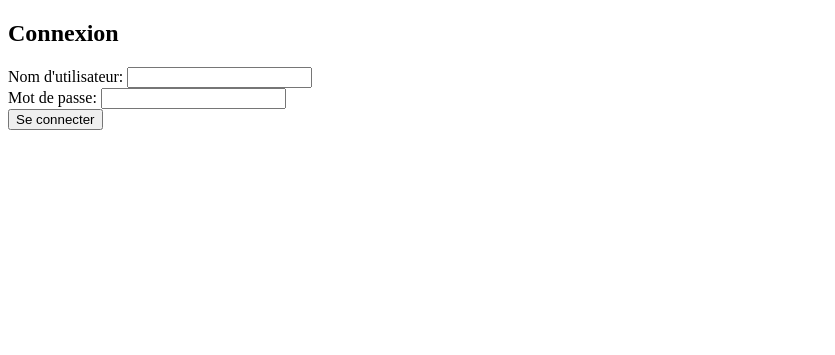
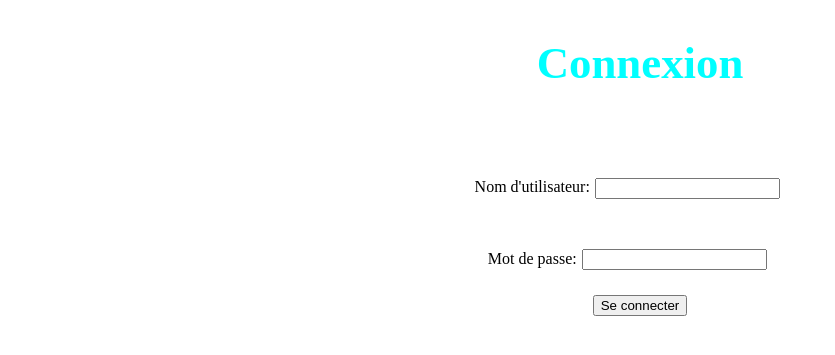
Before and after one commit to Doucet-Noam1/Projet_PHP, a PHP site: page /login.php in a window 1280 px wide. Shown: the top 355 px of the page, without its empty margins (0-835 px from the left). Run offline with PHP 8.4, Linux system fonts and the light colour scheme; data comes from the database, SQL or seed files in the repository.

Commit message:
finition css

```diff
--- /dev/null
+++ b/css/login.css
@@ -0,0 +1,14 @@
+h2{
+    color: aqua;
+    margin-bottom: 5%;
+    font-size: 280%;
+}
+
+body{
+    text-align: center;
+}
+
+input{
+    margin: 2%;
+    margin-left: 0.1%;
+}
--- a/login.php
+++ b/login.php
@@ -32,6 +32,7 @@ if ($_SERVER['REQUEST_METHOD'] === 'POST') {
 <head>
     <meta charset="UTF-8">
     <meta name="viewport" content="width=device-width, initial-scale=1.0">
+    <link rel="stylesheet" href="css/login.css">
     <title>Connexion</title>
 </head>
 <body>
```
Also changed, not shown: css/index.css (added, +22 -0 lines), index.php (+23 -7 lines), ma_base_de_donnees.db.
